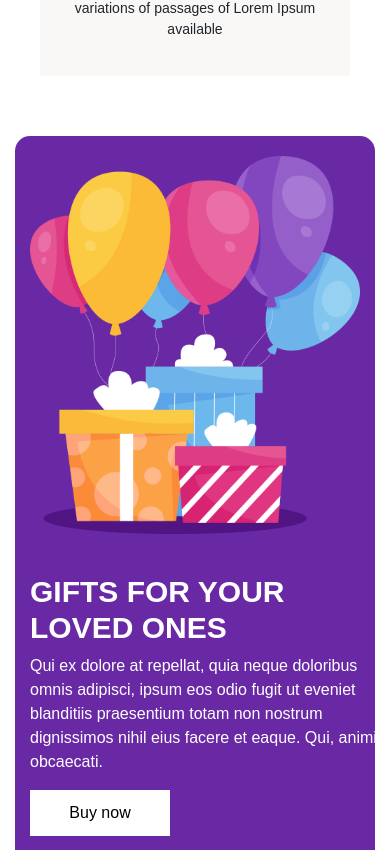
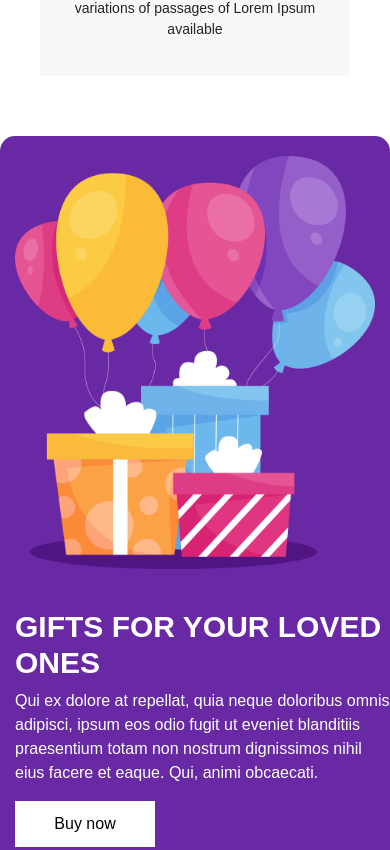
Before and after one commit to fidaakhon/onlineshop, a React (Create React App) app: page / in a window 390 px wide. Shown: the part 4694-5544 px from the top of the page. Built offline with nearby package versions, Linux system fonts and the light colour scheme.

Commit message:
Update Flex2.css

```diff
--- a/src/Components/Flex2/Flex2.css
+++ b/src/Components/Flex2/Flex2.css
@@ -75,7 +75,7 @@
 @media screen and (max-width: 768px) {
     .flex2_container {
         flex-direction: column;
-        margin: 20px 15px;
+        margin: 20px 0px;
         border-radius: 15px;
     }
     .flex2_img {
```
